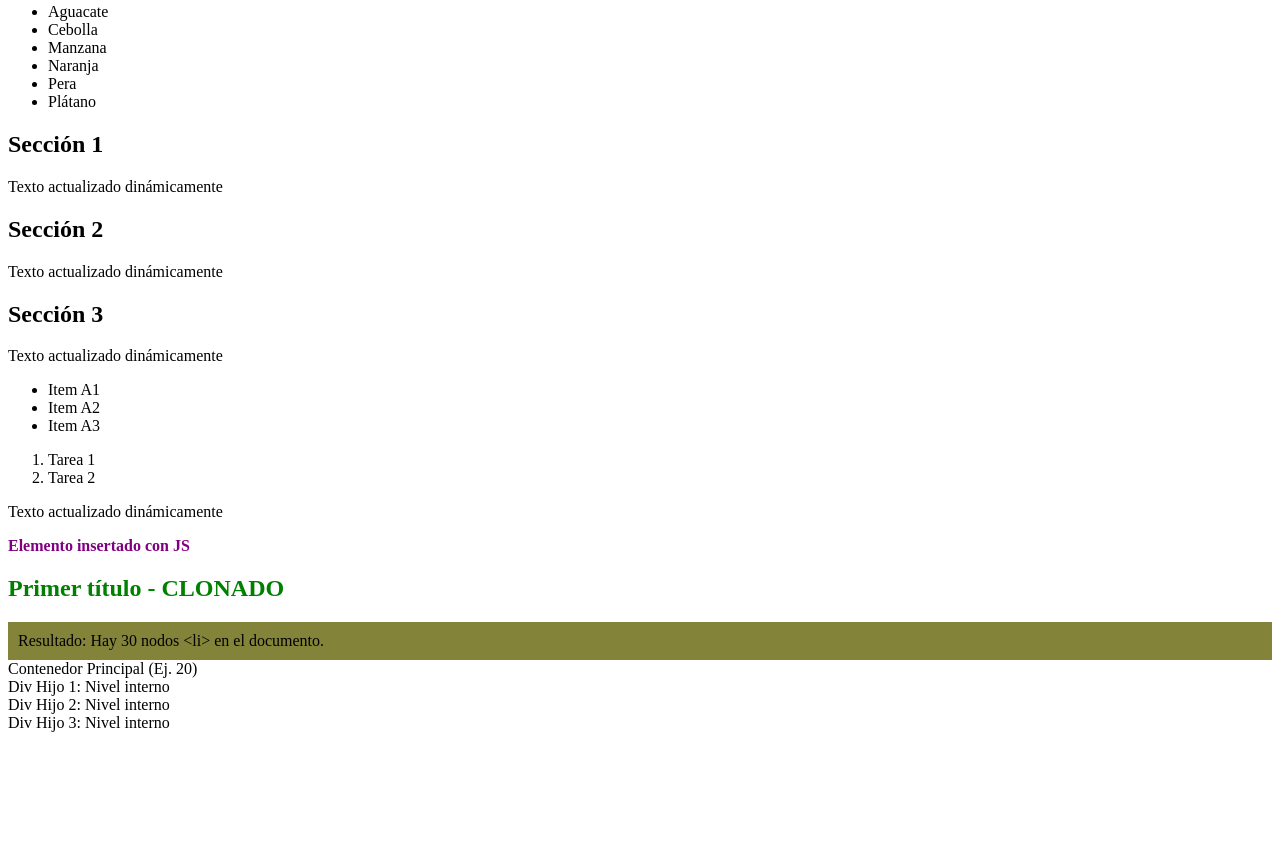
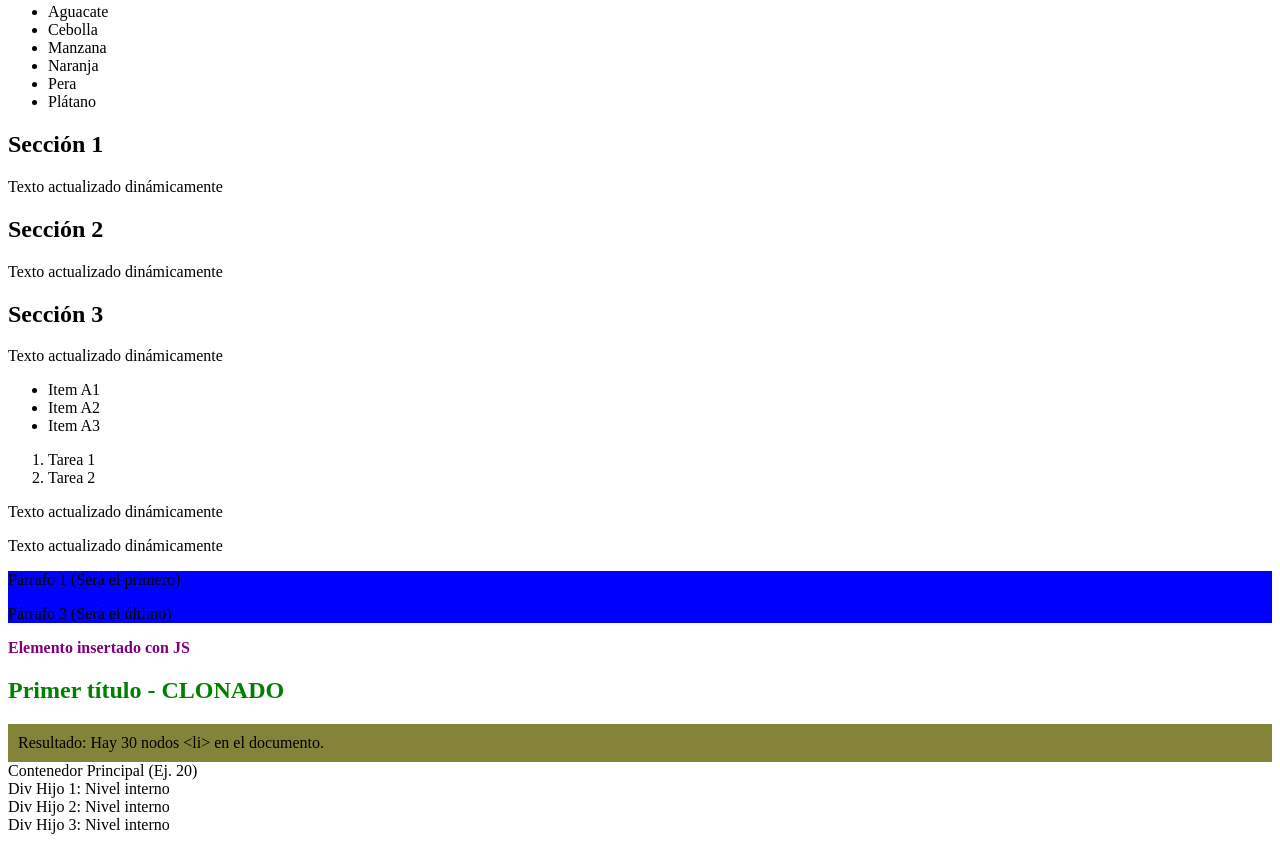
Before and after one commit to deyciandreacamargoramos5-creator/Laboratorio15_IDWEB, a plain HTML site: page index.html in a window 1280 px wide. Shown: the part 1453-2295 px from the top of the page. Before the commit the page ends 2193 px from the top, so only its background shows below. Drawn offline with Linux system fonts and the light colour scheme.

Commit message:
Ejercicio 21

```diff
--- a/index.html
+++ b/index.html
@@ -124,6 +124,12 @@
 
     <!--Ejercicio 20-->
     <p>La estructura anidada será creada debajo de este párrafo.</p>
+
+    <!--Ejercicio 21-->
+    <p>El contenedor de abajo se llenará con 3 párrafos y luego se eliminará el segundo.</p>
+    <div id="contenedor1">
+        </div>
+
 <script src="script.js"></script>
 </body>
 </html>
--- a/script.js
+++ b/script.js
@@ -160,6 +160,7 @@ divResultado.style.marginTop = "20px";
 divResultado.style.padding = "10px";
 divResultado.style.backgroundColor = "rgba(131, 131, 57, 1)";
 document.body.appendChild(divResultado);
+//18. Ejercicio 20
 const numDivsHijos = 3;
 const divPrincipal = document.createElement("div");
 divPrincipal.id = "contenedor-principal";
@@ -176,3 +177,28 @@ for (let i = 1; i <= numDivsHijos; i++) {
 document.body.appendChild(divPrincipal);
 console.log(`Se creó y agregó una estructura anidada de ${numDivsHijos} niveles`);
 }
+//18. Ejercicio 21
+const contenedor1 = document.getElementById("contenedor1");
+if (contenedor1) {
+    const p1 = document.createElement("p");
+    p1.textContent = "Párrafo 1 (Será el primero)";
+    contenedor1.appendChild(p1);
+    const p2 = document.createElement("p");
+    p2.textContent = "Párrafo 2 (Será eliminado)";
+    p2.style.fontWeight = "bold";
+    contenedor1.appendChild(p2);
+    const p3 = document.createElement("p");
+    p3.textContent = "Párrafo 3 (Será el último)";
+    contenedor1.appendChild(p3);
+    console.log("Se han creado 3 párrafos dentro del contenedor.");
+    const hijosDelContenedor1 = contenedor1.children;
+    if (hijosDelContenedor1.length >= 2) {
+        const parrafoAeliminar = hijosDelContenedor1[1];
+        contenedor1.removeChild(parrafoAeliminar);
+        console.log(`El segundo párrafo ("${parrafoAeliminar.textContent}") ha sido eliminado.`);
+    } else {
+        console.warn("No hay suficientes párrafos para eliminar el segundo.");
+    }
+} else {
+    console.error("No se encontró el contenedor con el ID 'contenedor'.");
+}
```
